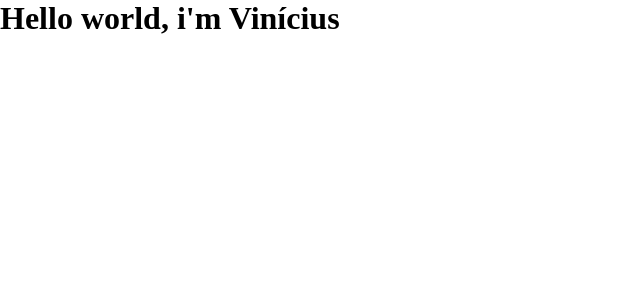
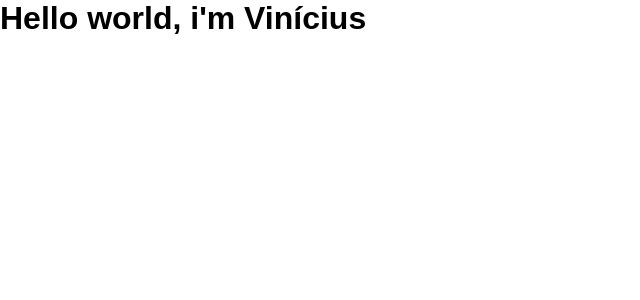
Before and after one commit to Viniciusdeab/moneyControl, a React (Create React App) app: page / in a window 1280 px wide. Shown: the top 300 px of the page, without its empty margins (0-640 px from the left). Built offline with nearby package versions, Linux system fonts and the light colour scheme.

Commit message:
adição da font para utilização no projeto

```diff
--- a/package.json
+++ b/package.json
@@ -6,7 +6,7 @@
     "react": "^18.2.0",
     "react-dom": "^18.2.0",
     "react-scripts": "5.0.1",
-    "styled-components": "^5.3.9",
+    "styled-components": "^5.3.11",
     "web-vitals": "^2.1.4"
   },
   "devDependencies": {
--- a/public/index.html
+++ b/public/index.html
@@ -1,13 +1,21 @@
 <!DOCTYPE html>
 <html lang="en">
+
 <head>
+
+  <link rel="preconnect" href="https://fonts.googleapis.com">
   <meta charset="utf-8" />
   <meta name="viewport" content="width=device-width, initial-scale=1" />
   <link rel="shortcut icon" href="favicon.png" type="image/x-icon">
   <title>myMoney</title>
+
+
+  <link rel="preconnect" href="https://fonts.gstatic.com" crossorigin>
 </head>
+
 <body>
   <noscript>You need to enable JavaScript to run this app.</noscript>
   <div id="root"></div>
 </body>
+
 </html>
--- a/src/styles/global.ts
+++ b/src/styles/global.ts
@@ -34,6 +34,15 @@
     -webkit-font-smoothing: antialiased;
 }
 
+body, input, textarea, button {
+    font-family: 'Poppins', sans-serif;
+    font-weight: 400;
+}
+
+h1, h2, h3, h4, h5, h6, strong{
+    font-weight: 600;
+}
+
 button {
     cursor: pointer;
 }
```
Also changed, not shown: 1 other file (tests, documents, lock files or other folders). Lines whose indentation alone changed are shown as unchanged.
